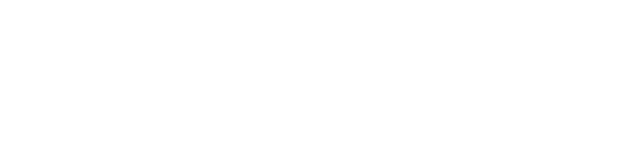
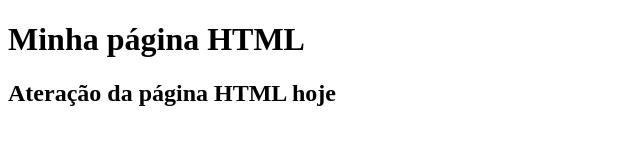
Before and after one commit to bruno-corral/gama-no-github, a plain HTML site: page index.html in a window 1280 px wide. Shown: the whole page, without its empty margins (0-640 px from the left). Drawn offline with Linux system fonts and the light colour scheme.

Commit message:
arquivo index.html atualizado novamente

```diff
--- a/index.html
+++ b/index.html
@@ -6,6 +6,7 @@
         <title>Teste</title>
     </head>
     <body>
-
+        <h1>Minha página HTML</h1>
+        <h2>Ateração da página HTML hoje</h2>
     </body>
 </html>
```
